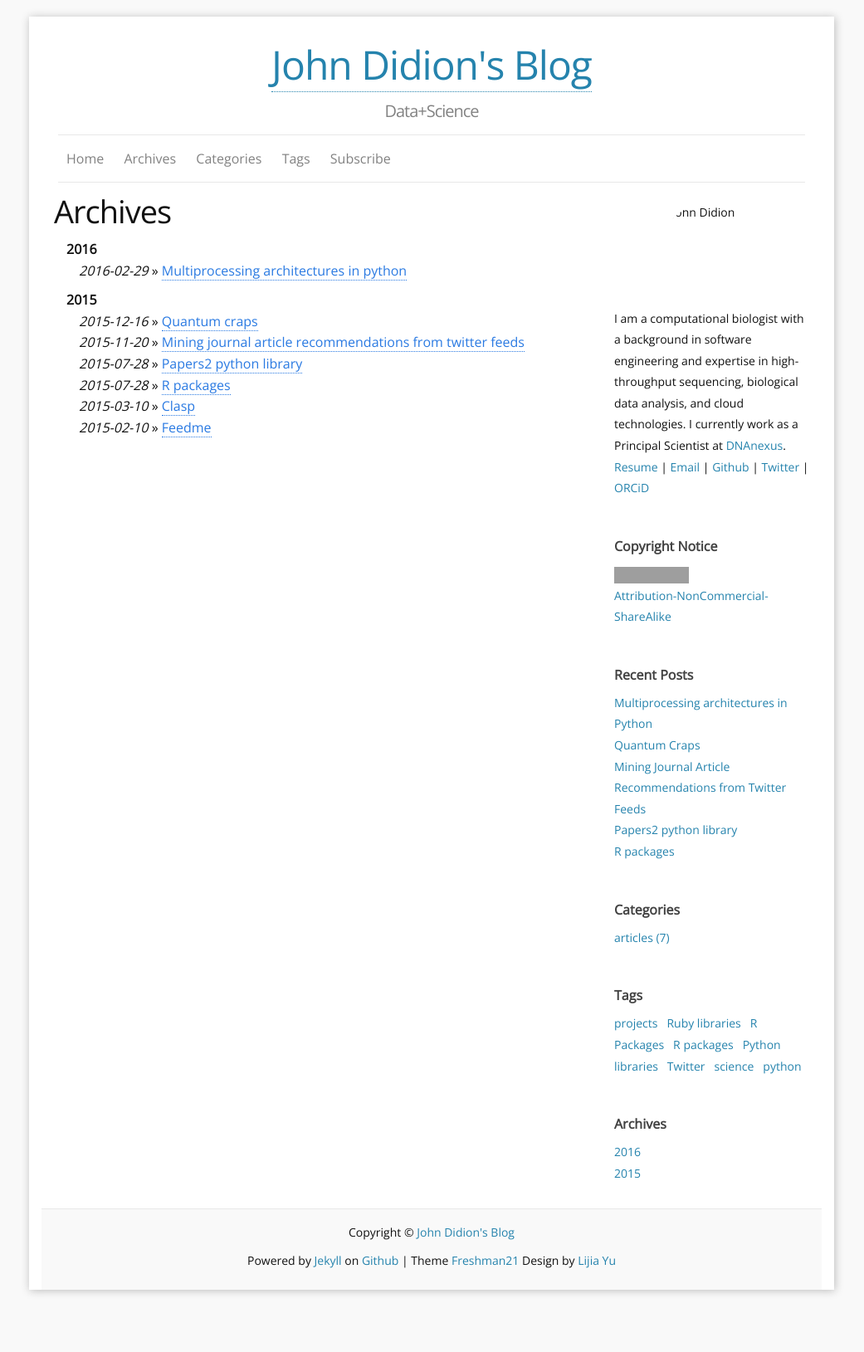
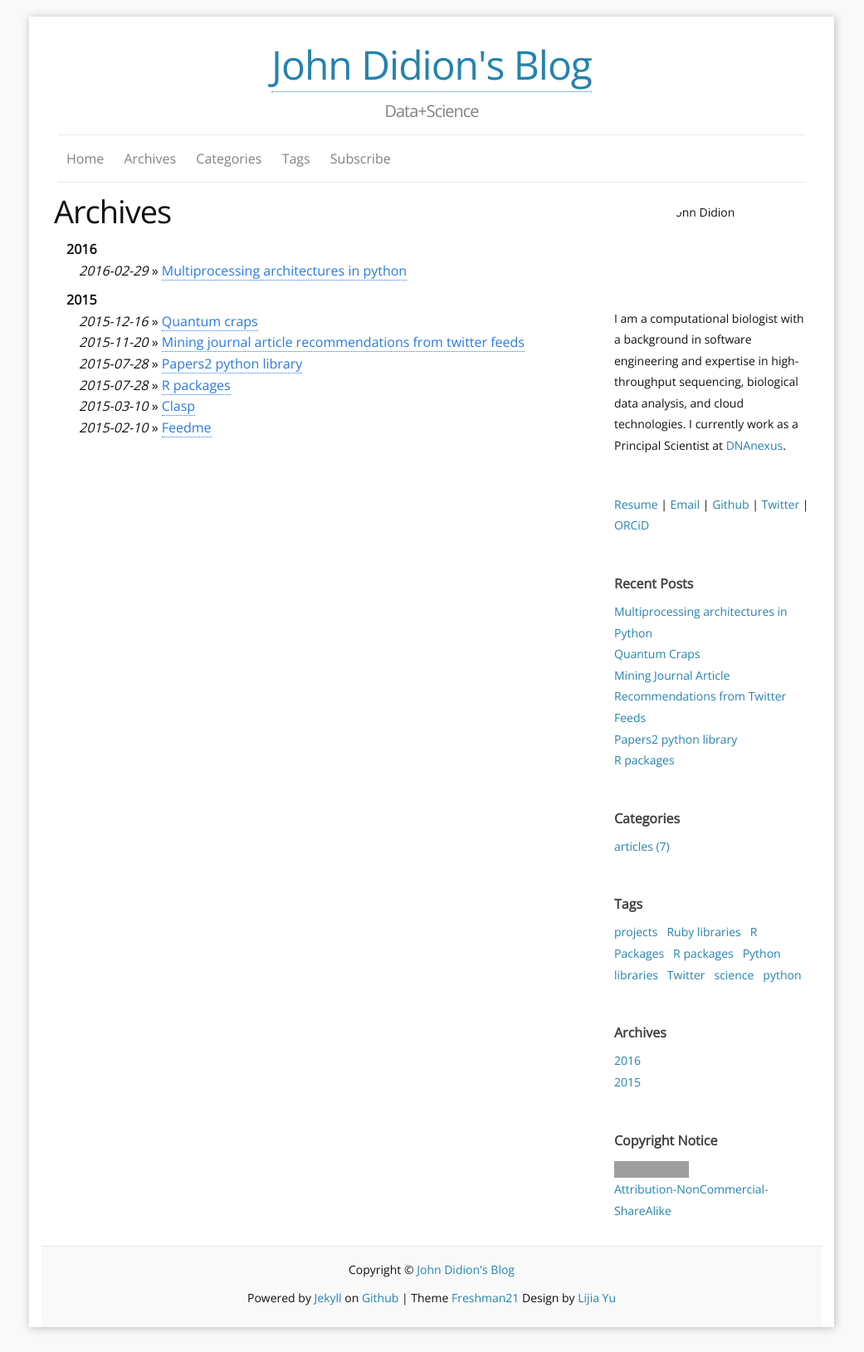
Before and after one commit to jdidion/jdidion.github.io, a Jekyll site: the page built from archives.md, in a window 1280 px wide. Shown: the whole page at 83% size, without its empty margins (120-1161 px from the left). Built offline with Jekyll 4.4.1, drawn with Linux system fonts in a browser that asks for light colours; before the commit the page ends 1584 px from its top, so only the background shows below that; grey boxes are pictures that could not be loaded.

Commit message:
Update config

```diff
--- a/_includes/Aboutme.html
+++ b/_includes/Aboutme.html
@@ -2,8 +2,8 @@
   <h4>{{ site.locales[site.default_locale].Aboutme }}</h4>
   <img title="{{site.author}}" src="{{site.aboutme_photo}}" alt="{{site.author}}"/>
   <span>{{site.aboutme}}</span>
-
-  <span>
+</div>
+<div class="sidebar-module">
   <a href="{{site.resume}}">Resume</a>
 
   {% if site.ShowContactInfo == "True" %}
@@ -22,5 +22,4 @@
   {% endif %}
 
   {% endif %}
-  </span>
 </div>
--- a/_includes/sidebar.html
+++ b/_includes/sidebar.html
@@ -1,8 +1,8 @@
 <div class="col-sm-2">
 {% include Aboutme.html %}
-{% include Copyright_Notice.html %}
 {% include Recent_Posts.html %}
 {% include Categories.html %}
 {% include Tags.html %}
 {% include Archives.html %}
+{% include Copyright_Notice.html %}
 </div>
```
